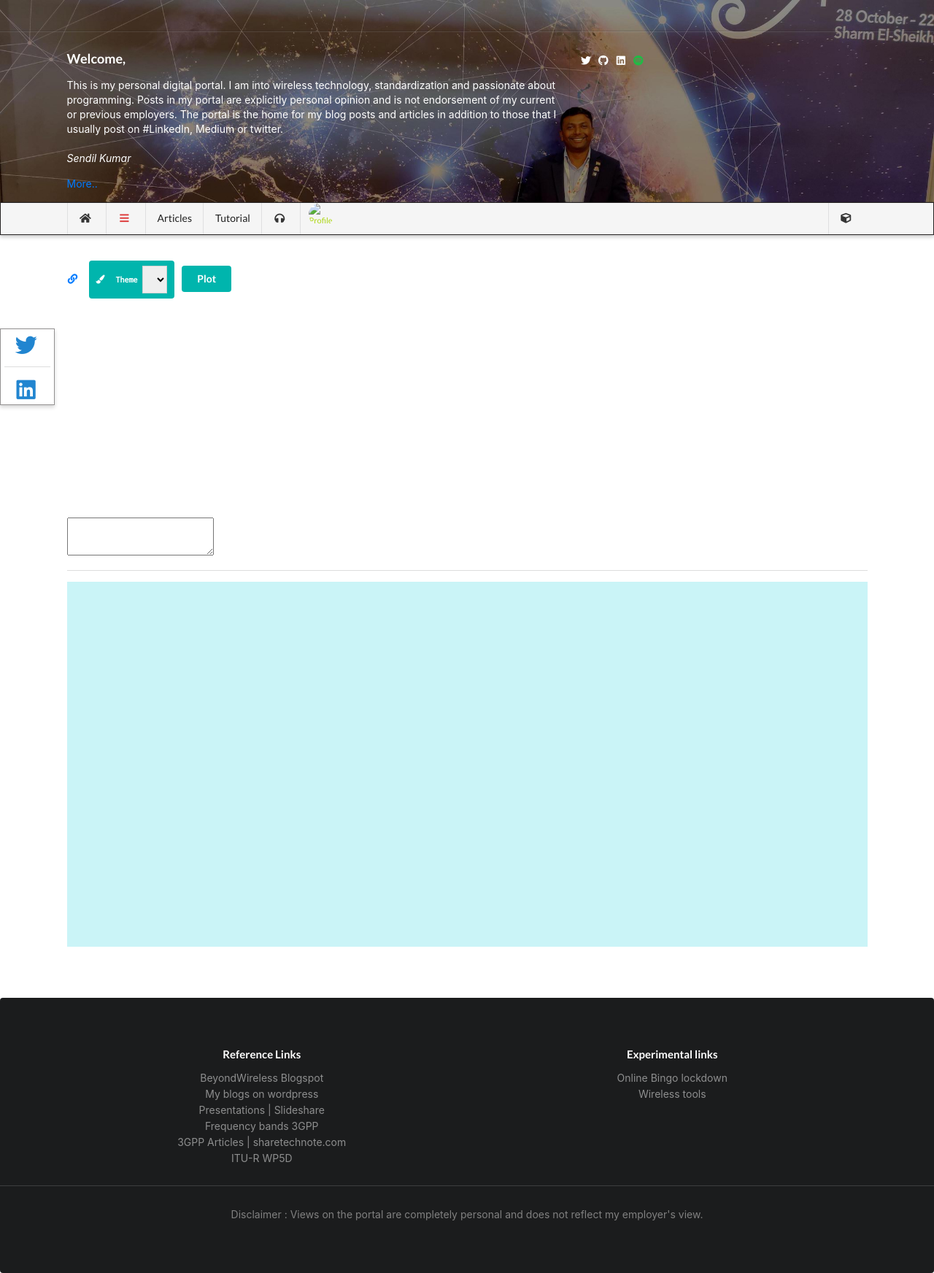
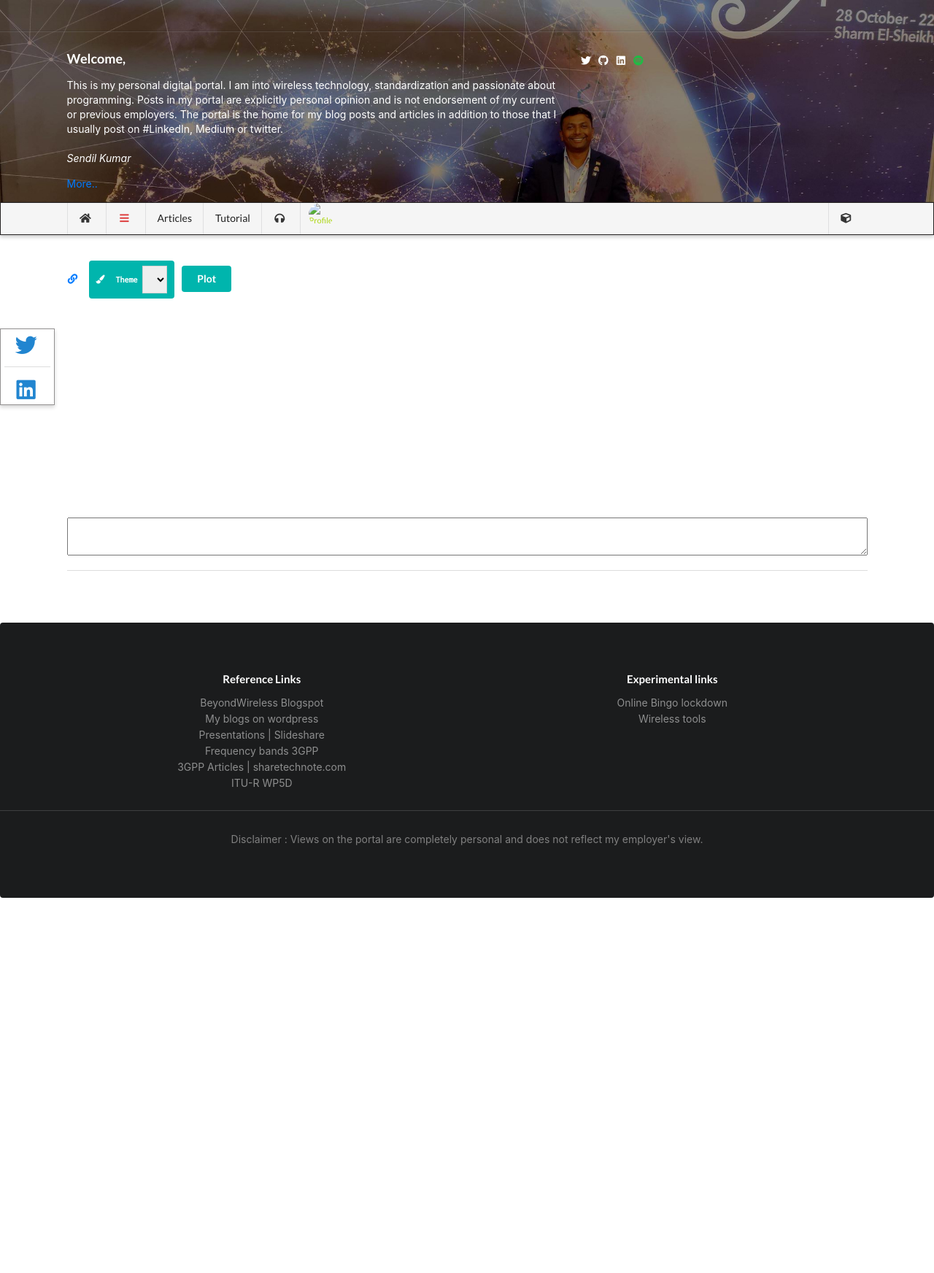
Before and after one commit to wiless/wiless.github.io, a Jekyll site: the page built from _apps/snl.html, in a window 1280 px wide. Shown: the whole page at 73% size. Built offline with Jekyll 4.4.1, drawn with Linux system fonts in a browser that asks for light colours; nearby versions of some CDN libraries; some web fonts are replaced; comment, search, counter and statistics services are not loaded; a style sheet for code colours, icons or effects is not loaded; after the commit the page ends 1230 px from its top, so only the background shows below that.

Commit message:
Update snl.html

```diff
--- a/_apps/snl.html
+++ b/_apps/snl.html
@@ -28,12 +28,12 @@ title: SNL Spectrum Viewer
 <button class="ui float right teal button" name="saveButton" onclick="UpdatePlot()"> Plot </button>
 	    <div id="view" class="column"></div>
 	    <div  id="vegaspec" style="height:300px"> </div>
-	    <textarea  id="vegadata"> </textarea>
+	    <textarea  id="vegadata" style="width:100%"> </textarea>
 
 
 <div class="ui divider"></div>
 
-                <div id="output" style="height: 500px;background-color: rgba(202, 244, 247);"> </div>
+                <div id="output" > </div>
 
 <script>
 
@@ -109,6 +109,7 @@ title: SNL Spectrum Viewer
         vegaEmbed("#view", vegaspec, opt).then(function (result) {
             // Callback receiving the View instance and parsed Vega spec
             // result.view is the View, which resides under the '#vis' element
+
         }).catch(console.warn);
 
 
@@ -119,13 +120,14 @@ function UpdatePlot() {
         el = document.getElementById('output');
         //  editor = new JSONEditor(el, {mode:'view',modes: ['code', 'form', 'text', 'tree', 'view', 'preview'], maxVisibleChilds:25}, objspec);
         themename = document.getElementById("theme").value;
-        var objspec = editor.get();
+        var objspec = ploteditor.get();
    //     var id_token = guser.getAuthResponse().id_token;
     //    myHeaders.set('Authorization', 'Bearer ' + id_token);
       //  const myloader = { http: { headers: myHeaders } };
       var myloader={};
-
-      vegaEmbed('#vis2', objspec, { renderer: "canvas", "loader": myloader, "actions": { "export": true, "source": false, "compiled": false, "editor": false }, "theme": themename, "downloadFileName": "FrequencySNL", patch: (s) => {
+      datastr=document.getElementById("vegadata").textContent;
+      data=d3.csvParse(datastr);
+      vegaEmbed('#view', objspec, { renderer: "canvas", "loader": myloader, "actions": { "export": true, "source": false, "compiled": false, "editor": false }, "theme": themename, "downloadFileName": "FrequencySNL", patch: (s) => {
          s.signals.push({
  "name": "barClick",
  "value": 0,
```
Also changed, not shown: other parts of _apps/snl.html (+3 -0 lines).
